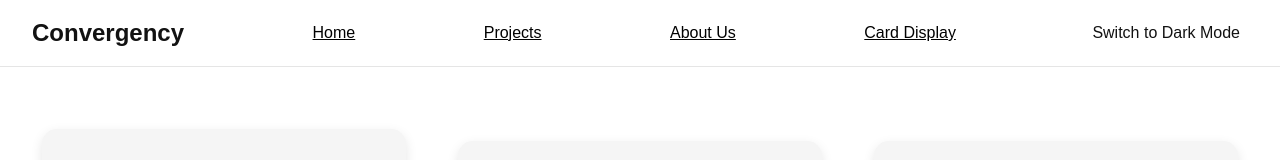
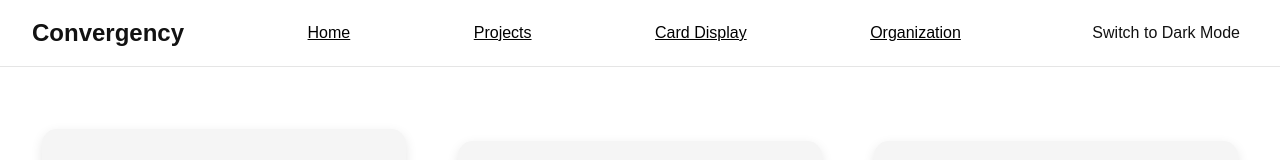
Before and after one commit to convergencylabs/convergencylabs.github.io, a plain HTML site: page projects.html in a window 1280 px wide. Shown: the top 160 px of the page. Drawn offline with Linux system fonts and the light colour scheme.

Commit message:
Update projects.html
Just changed the link of the about us to index.html and renamed the button to Organization

```diff
--- a/projects.html
+++ b/projects.html
@@ -12,8 +12,8 @@
         <div class="logo">Convergency</div>
         <a href="test.html">Home</a>
         <a class="current">Projects</a>
-        <a href="aboutus.html">About Us</a>
         <a href="cardDisplay.html">Card Display</a>
+        <a href="index.html">Organization</a>
         <button class="theme-toggle" onclick="toggleTheme()">Switch to Dark Mode</button>
     </header>
 
```
